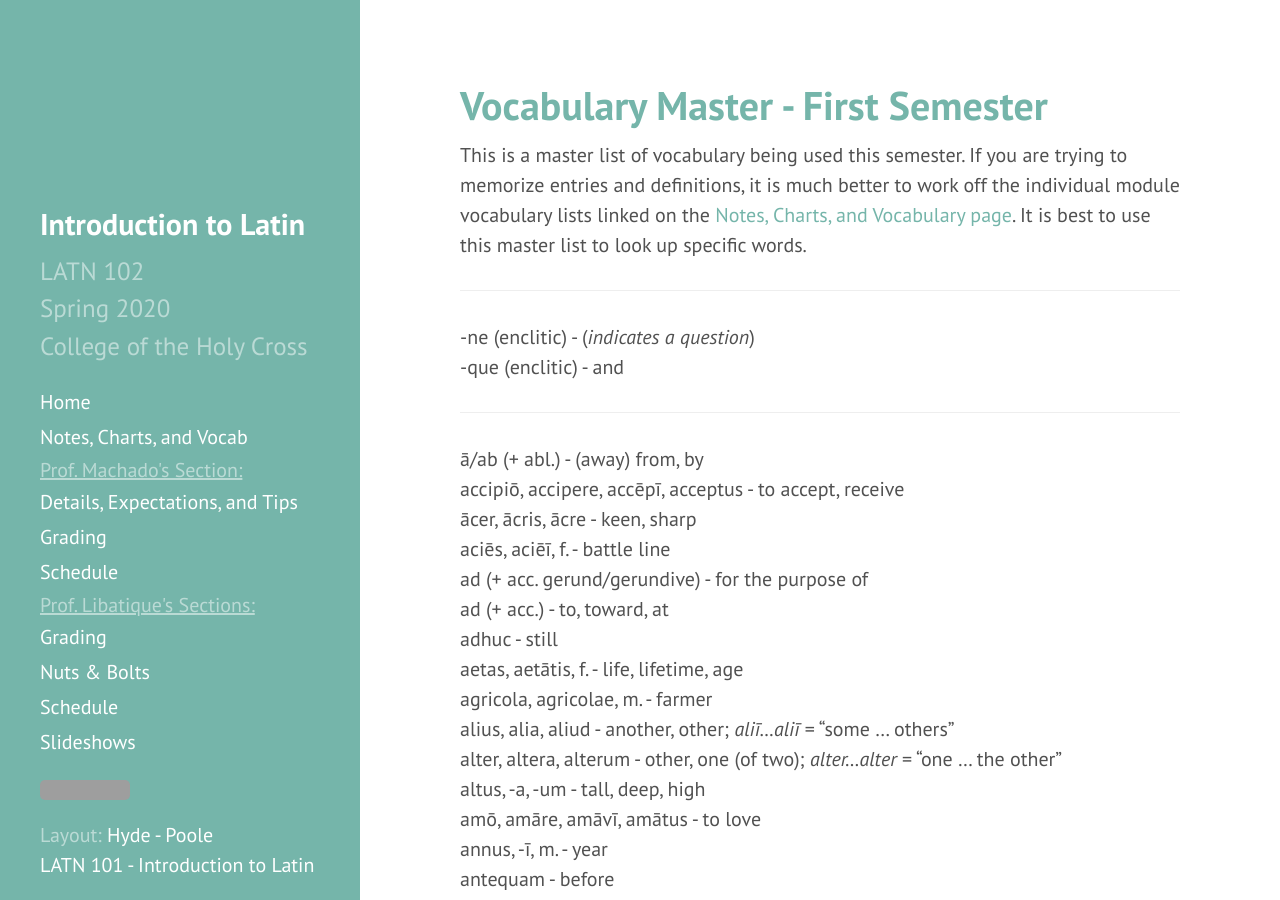
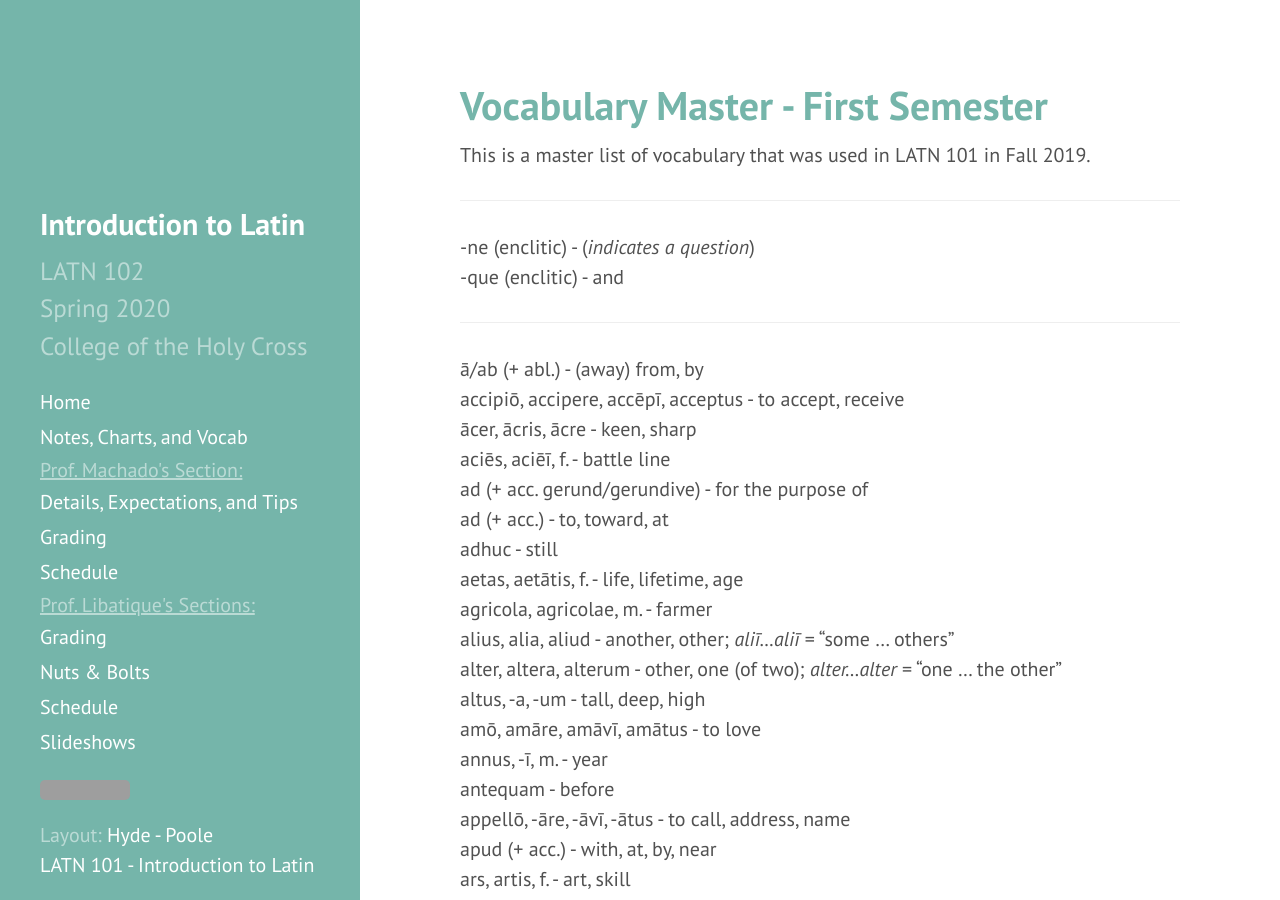
Before and after one commit to DLibatique/LATN102-S20, a Jekyll site: the page built from vocab/master-LATN101.md, in a window 1280 px wide and 900 px high. Built offline with Jekyll 4.4.1, drawn with Linux system fonts in a browser that asks for light colours; grey boxes are pictures that could not be loaded.

Commit message:
fixed initial paragraph

```diff
--- a/vocab/master-LATN101.md
+++ b/vocab/master-LATN101.md
@@ -3,7 +3,7 @@ layout: subpage
 title: Vocabulary Master - First Semester
 ---
 
-This is a master list of vocabulary being used this semester. If you are trying to memorize entries and definitions, it is much better to work off the individual module vocabulary lists linked on the [Notes, Charts, and Vocabulary page](https://dlibatique.github.io/LATN101-F19/notes-charts-and-vocab). It is best to use this master list to look up specific words.
+This is a master list of vocabulary that was used in LATN 101 in Fall 2019.
 
 ***
 
```
